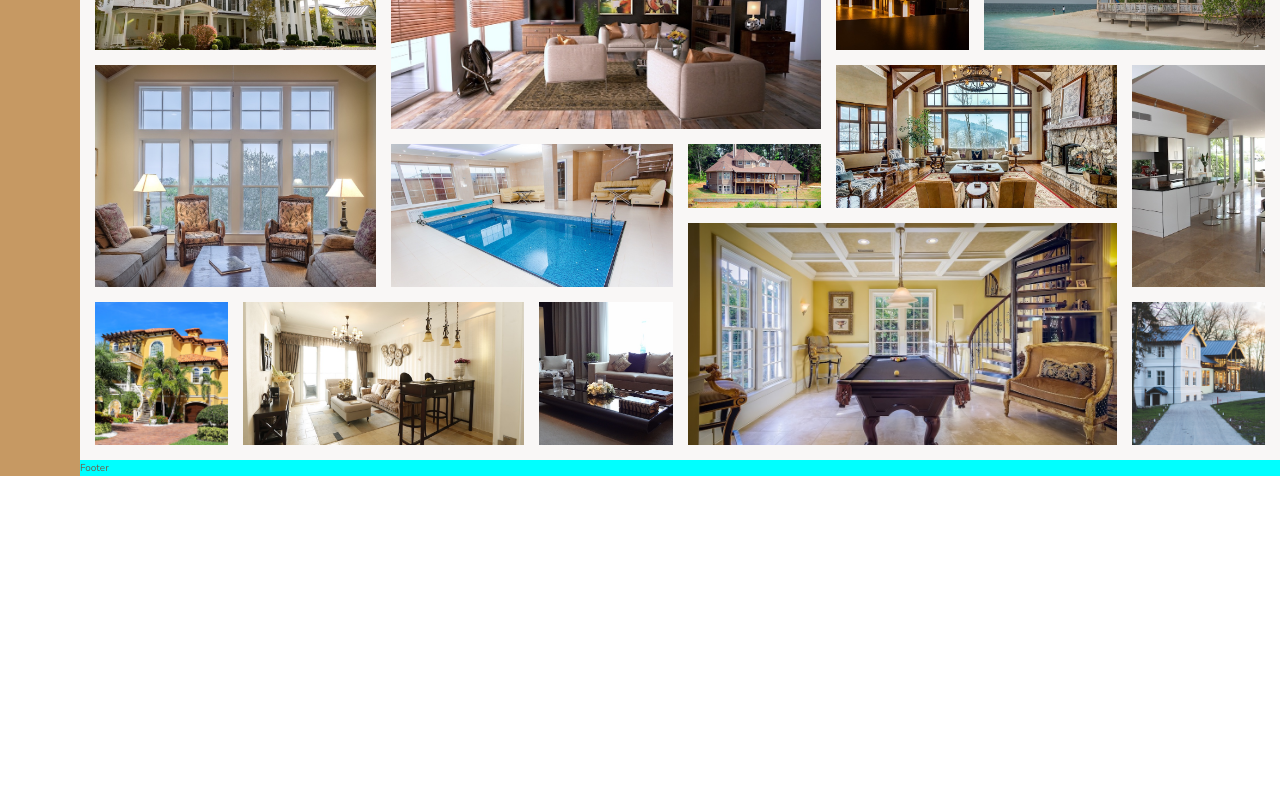
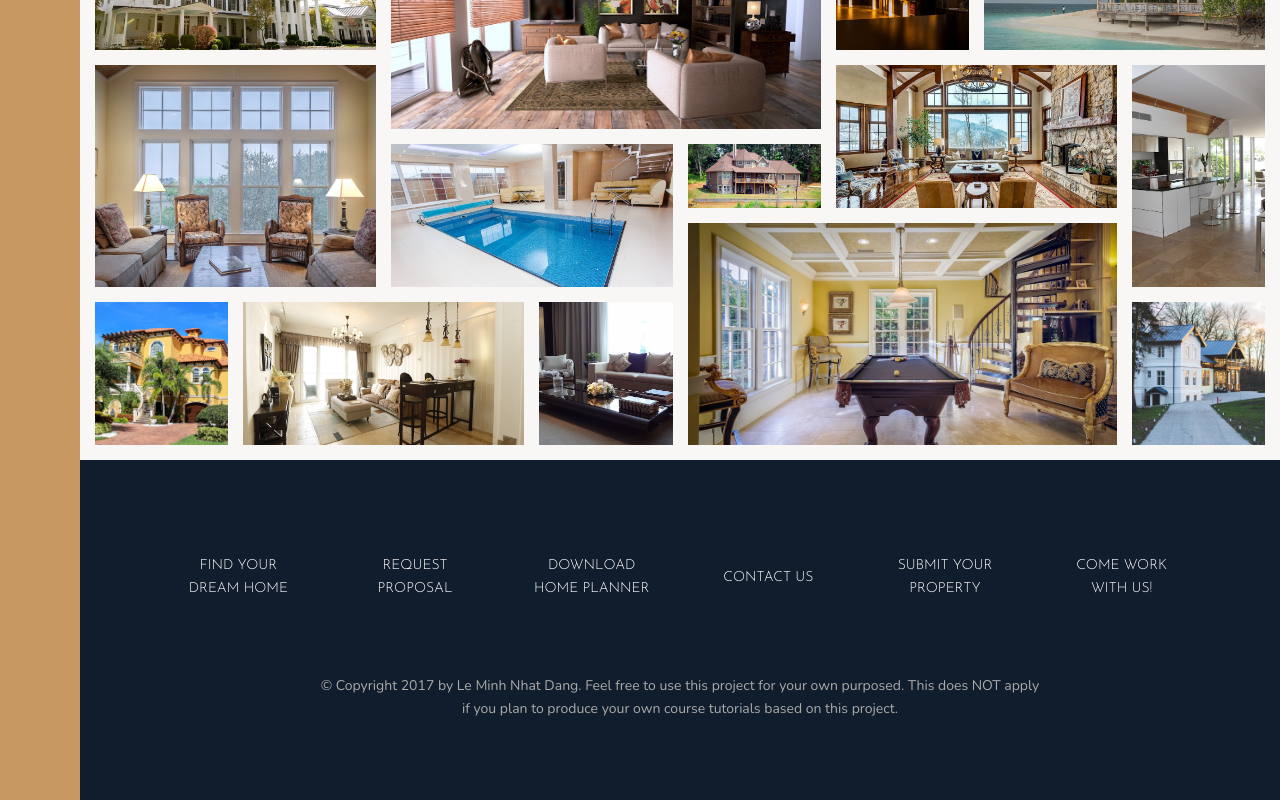
Before and after one commit to lmndang-dev/nexter, a React (Vite) app: page / in a window 1280 px wide. Shown: the part 3207-4007 px from the top of the page. Before the commit the page ends 3683 px from the top, so only its background shows below. Built offline with nearby package versions, Linux system fonts and the light colour scheme.

Commit message:
finished footer and sidebar styling

```diff
--- a/src/components/Footer.jsx
+++ b/src/components/Footer.jsx
@@ -1,7 +1,48 @@
 import "./Footer.scss";
 
 const Footer = () => {
-  return <footer className="footer">Footer</footer>;
+  return (
+    <footer className="footer">
+      <ul className="nav">
+        <li className="nav__item">
+          <a href="" className="nav__link">
+            Find your dream home
+          </a>
+        </li>
+        <li className="nav__item">
+          <a href="" className="nav__link">
+            Request proposal
+          </a>
+        </li>
+        <li className="nav__item">
+          <a href="" className="nav__link">
+            Download home planner
+          </a>
+        </li>
+        <li className="nav__item">
+          <a href="" className="nav__link">
+            Contact us
+          </a>
+        </li>
+        <li className="nav__item">
+          <a href="" className="nav__link">
+            Submit your property
+          </a>
+        </li>
+        <li className="nav__item">
+          <a href="" className="nav__link">
+            Come work with us!
+          </a>
+        </li>
+      </ul>
+
+      <p className="copyright">
+        &copy; Copyright 2017 by Le Minh Nhat Dang. Feel free to use this
+        project for your own purposed. This does NOT apply if you plan to
+        produce your own course tutorials based on this project.
+      </p>
+    </footer>
+  );
 };
 
 export default Footer;
--- a/src/components/Footer.scss
+++ b/src/components/Footer.scss
@@ -1,6 +1,46 @@
 @use "../styles/base" as *;
 
 .footer {
-  background-color: aqua;
+  background-color: $color-secondary;
   grid-column: full-start / full-end;
+
+  padding: 8rem;
 }
+
+.nav {
+  list-style: none;
+
+  display: grid;
+  grid-template-columns: repeat(auto-fit, minmax(15rem, 1fr));
+  grid-gap: 2rem;
+  align-items: center;
+
+  &__link:link,
+  &__link:visited {
+    font-size: 1.4rem;
+    color: #fff;
+    text-decoration: none;
+    font-family: $font-display;
+    text-transform: uppercase;
+    text-align: center;
+    padding: 1.5rem;
+    display: block;
+    transition: all 0.2s;
+  }
+
+  &__link:hover,
+  &__link:active {
+    background-color: rgba(#fff, 0.05);
+    transform: translateY(-3px);
+  }
+}
+
+.copyright {
+  font-size: 1.4rem;
+  color: $color-grey-light-2;
+  margin-top: 6rem;
+  margin-right: auto;
+  margin-left: auto;
+  text-align: center;
+  width: 70%;
+}
--- a/src/components/Sidebar.jsx
+++ b/src/components/Sidebar.jsx
@@ -1,7 +1,11 @@
 import "./Sidebar.scss";
 
 const Sidebar = () => {
-  return <div className="sidebar">Sidebar</div>;
+  return (
+    <div className="sidebar">
+      <button className="nav-btn"></button>
+    </div>
+  );
 };
 
 export default Sidebar;
--- a/src/components/Sidebar.scss
+++ b/src/components/Sidebar.scss
@@ -4,6 +4,36 @@
   background-color: $color-primary;
 
   grid-column: sidebar-start / sidebar-end;
-  //grid-column: 1 / 2;
   grid-row: 1 / -1;
+
+  display: flex;
+  justify-content: center;
 }
+
+.nav-btn {
+  border: none;
+  border-radius: 0;
+
+  background-color: #fff;
+  height: 2px;
+  width: 4.5rem;
+
+  margin-top: 4rem;
+
+  &::before,
+  &::after {
+    background-color: #fff;
+    height: 2px;
+    width: 4.5rem;
+    content: "";
+    display: block;
+  }
+
+  &::before {
+    transform: translateY(-1.5rem);
+  }
+
+  &::after {
+    transform: translateY(1.3rem);
+  }
+}
```
